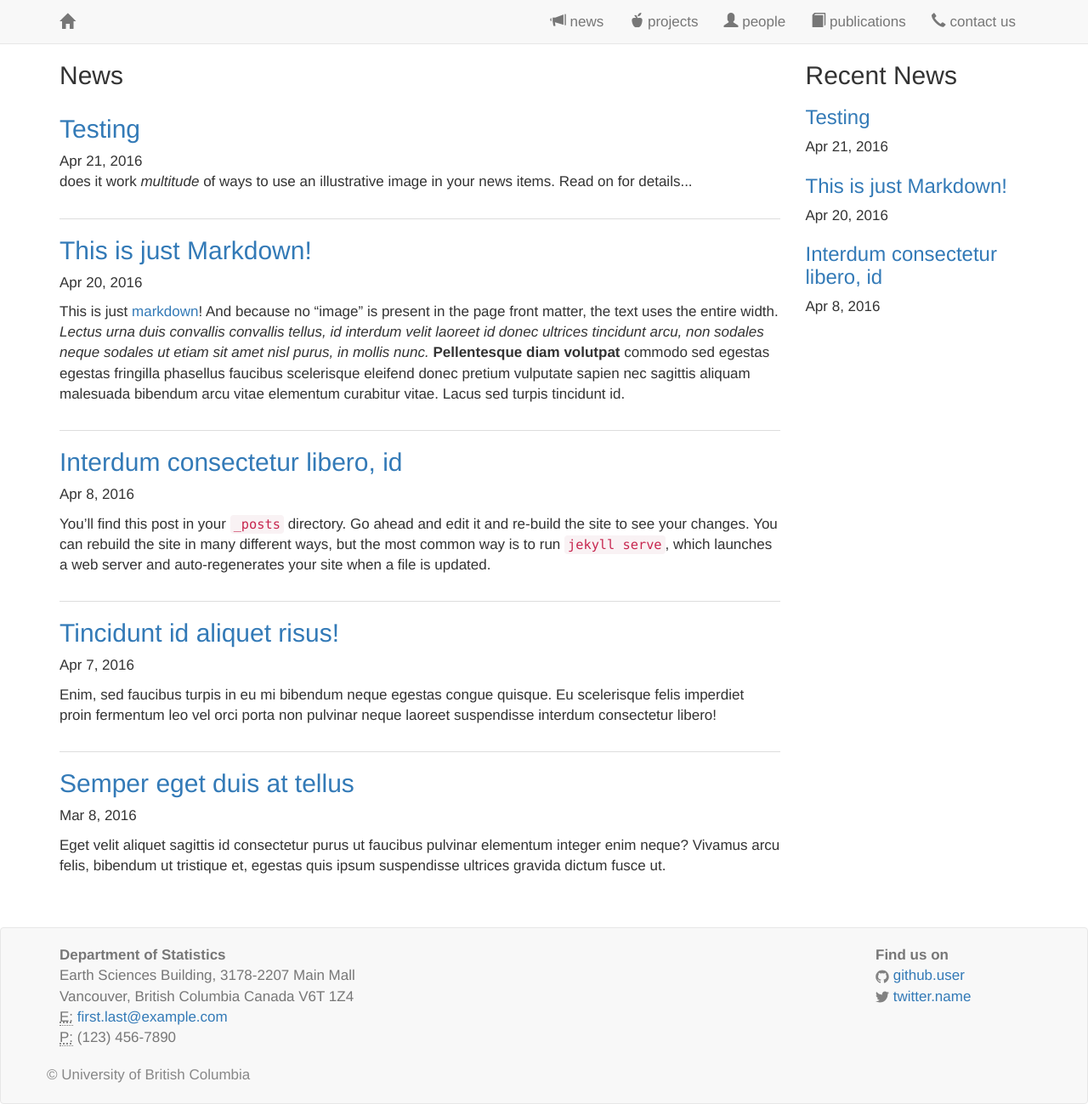
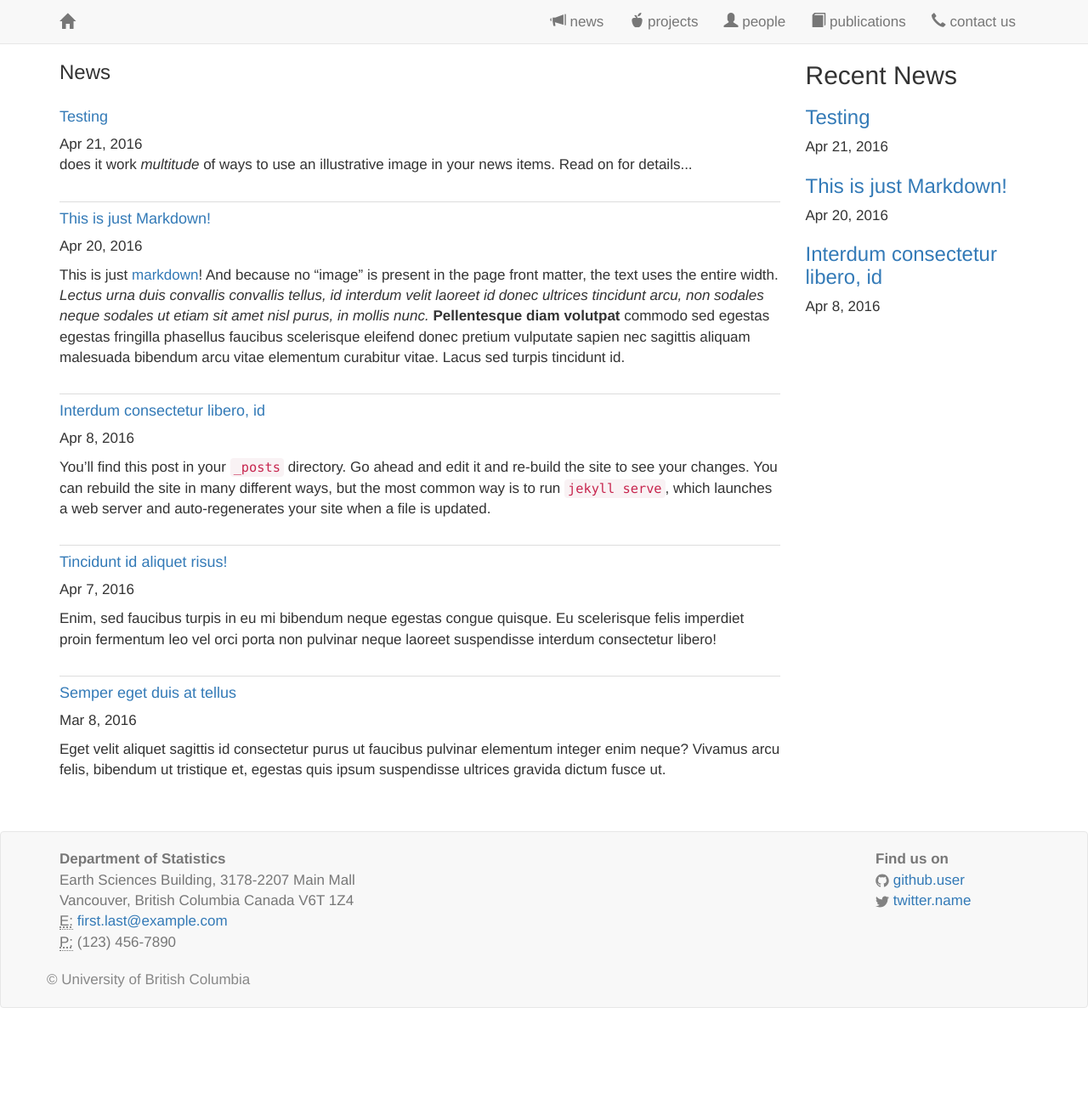
Before and after one commit to saramostafavi/saramostafavi.github.io, a Jekyll site: the page built from news/index.html, in a window 1280 px wide. Shown: the whole page at 85% size. Built offline with Jekyll 4.4.1, drawn with Linux system fonts in a browser that asks for light colours; nearby versions of some CDN libraries; the list of posts is cut into pages by our own code; a style sheet for code colours, icons or effects is not loaded; after the commit the page ends 1186 px from its top, so only the background shows below that.

Commit message:
Update index.html

```diff
--- a/news/index.html
+++ b/news/index.html
@@ -2,14 +2,14 @@
 layout: page
 ---
 
-<h2 class="news">News</h2>
+<h3 class="news">News</h3>
 
 {% for post in paginator.posts %}
 
 <div class="item">
-    <h2>
+    <h4>
         <a class="post-link" href="{{ post.url }}">{{ post.title }}</a>
-    </h2>
+    </h4>
     <span class="post-meta">{{ post.date | date: "%b %-d, %Y" }}</span>
 
     <div class="content">
```
